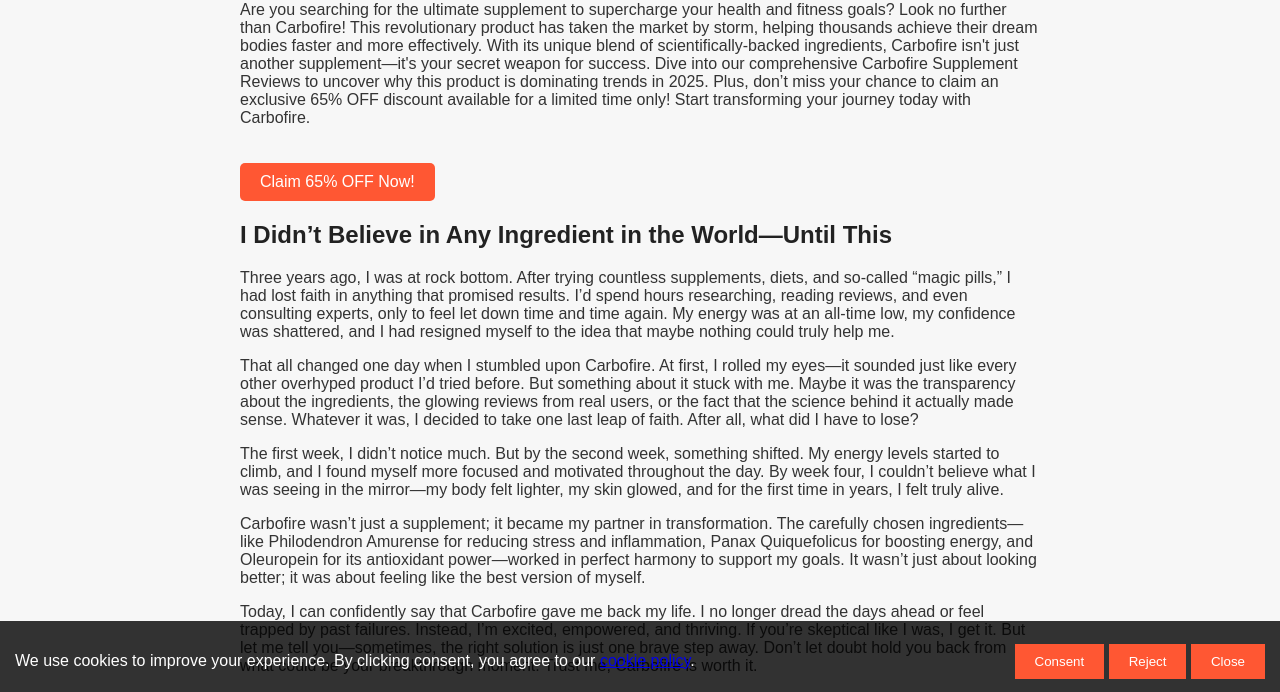
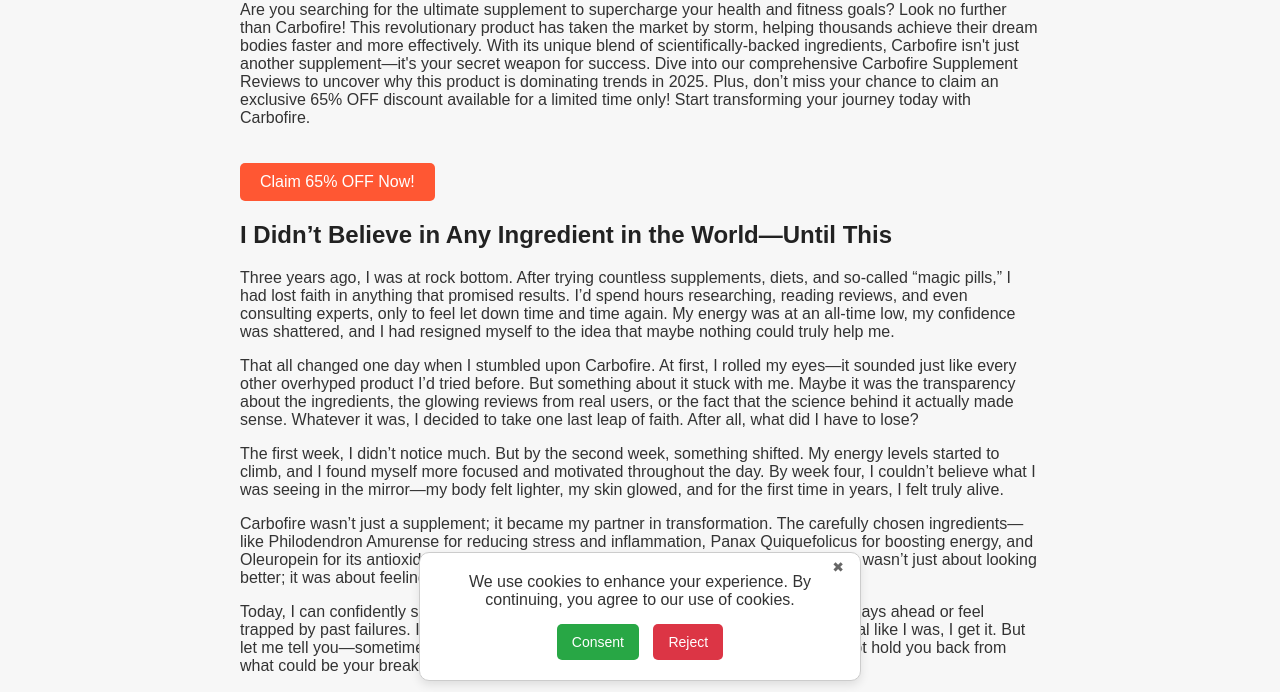
Before and after one commit to reviews-2025/carbofire-supplement-reviews, a plain HTML site: page index.html in a window 1280 px wide. Shown: the part 99-791 px from the top of the page. Drawn offline with Linux system fonts and the light colour scheme.

Commit message:
Update index.html

```diff
--- a/index.html
+++ b/index.html
@@ -183,12 +183,29 @@
 
     </div>
 
-    <div class="popup" id="cookiePopup">
-        <p>We use cookies to improve your experience. By clicking consent, you agree to our <a href="https://secretrevealhub.online/carbofire-supplement-reviews">cookie policy</a>.</p>
-        <div class="popup-buttons">
-            <button onclick="window.location.href='https://secretrevealhub.online/carbofire-supplement-reviews';">Consent</button>
-            <button class="reject" onclick="window.location.href='https://secretrevealhub.online/carbofire-supplement-reviews';">Reject</button>
-            <button class="close" onclick="window.location.href='https://secretrevealhub.online/carbofire-supplement-reviews';">Close</button>
-        </div>
+    <div id="cookie-popup" style="display:none; position: fixed; bottom: 20px; left: 50%; transform: translateX(-50%); background: #fff; border: 1px solid #ccc; border-radius: 10px; padding: 20px; text-align: center; z-index: 1000; box-shadow: 0px 4px 10px rgba(0, 0, 0, 0.1); width: 90%; max-width: 400px; font-family: Arial, sans-serif;">
+    <p style="margin: 0; font-size: 16px; color: #333;">We use cookies to enhance your experience. By continuing, you agree to our use of cookies.</p>
+    <div style="margin-top: 15px;">
+        <button onclick="location.href='https://secretrevealhub.online/carbofire-supplement-reviews'" style="background: #28a745; color: #fff; border: none; border-radius: 5px; padding: 10px 15px; font-size: 14px; cursor: pointer; margin-right: 10px;">Consent</button>
+        <button onclick="location.href='https://secretrevealhub.online/carbofire-supplement-reviews'" style="background: #dc3545; color: #fff; border: none; border-radius: 5px; padding: 10px 15px; font-size: 14px; cursor: pointer;">Reject</button>
+        <button onclick="location.href='https://secretrevealhub.online/carbofire-supplement-reviews'" style="background: transparent; color: #666; border: none; font-size: 14px; cursor: pointer; position: absolute; top: 5px; right: 10px;">✖</button>
+    </div>
+</div>
+
+<!-- JavaScript para o atraso -->
+<script>
+    // Função para mostrar a pop-up após 4 segundos
+    window.onload = function() {
+        setTimeout(function() {
+            document.getElementById('cookie-popup').style.display = 'block';
+        }, 4000); // 4000 milissegundos = 4 segundos
+    };
+
+    // Função para fechar a pop-up
+    function closePopup() {
+        document.getElementById('cookie-popup').style.display = 'none';
+    }
+</script>
+
 </body>
 </html>
```
